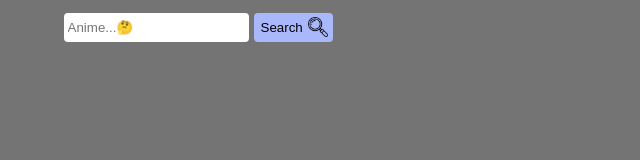
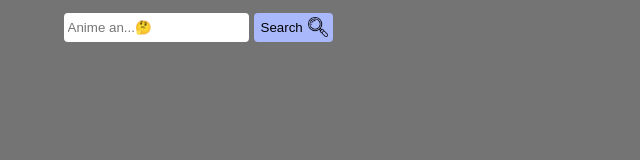
Before and after one commit to Maizo21/animeSearch, a plain HTML site: page index.html in a window 1280 px wide. Shown: the full height of the page, 0-640 px from the left. Drawn offline with Linux system fonts and the light colour scheme.

Commit message:
modificacion placeholder

```diff
--- a/index.html
+++ b/index.html
@@ -11,7 +11,12 @@
   <body>
     <main>
       <div id="form">
-        <input type="text" id="name" placeholder="Anime...🤔" maxlength="40" />
+        <input
+          type="text"
+          id="name"
+          placeholder="Anime an...🤔"
+          maxlength="40"
+        />
         <button id="button">Search</button
         ><small><img src="transparency.png" id="lupa" /></small>
       </div>
```
